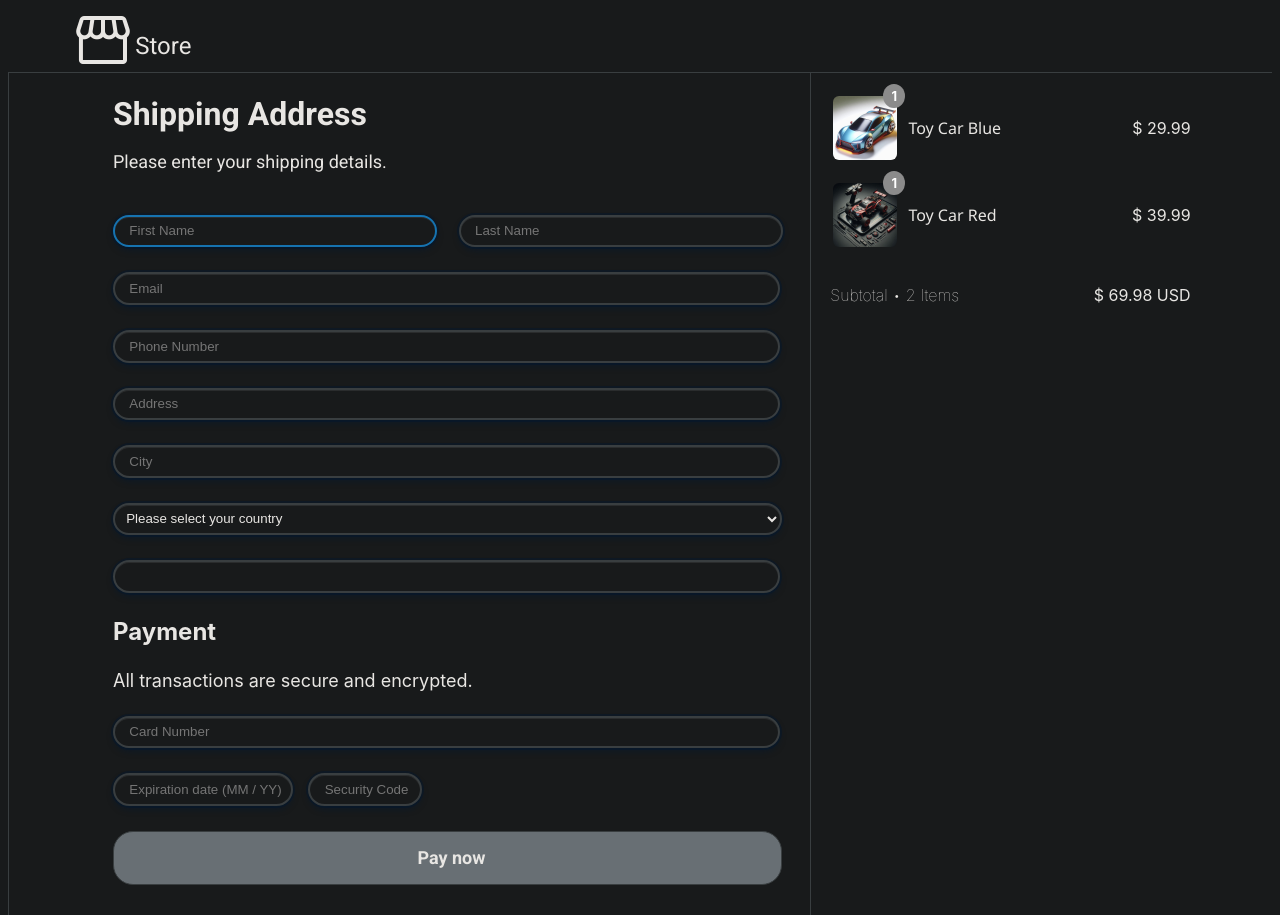
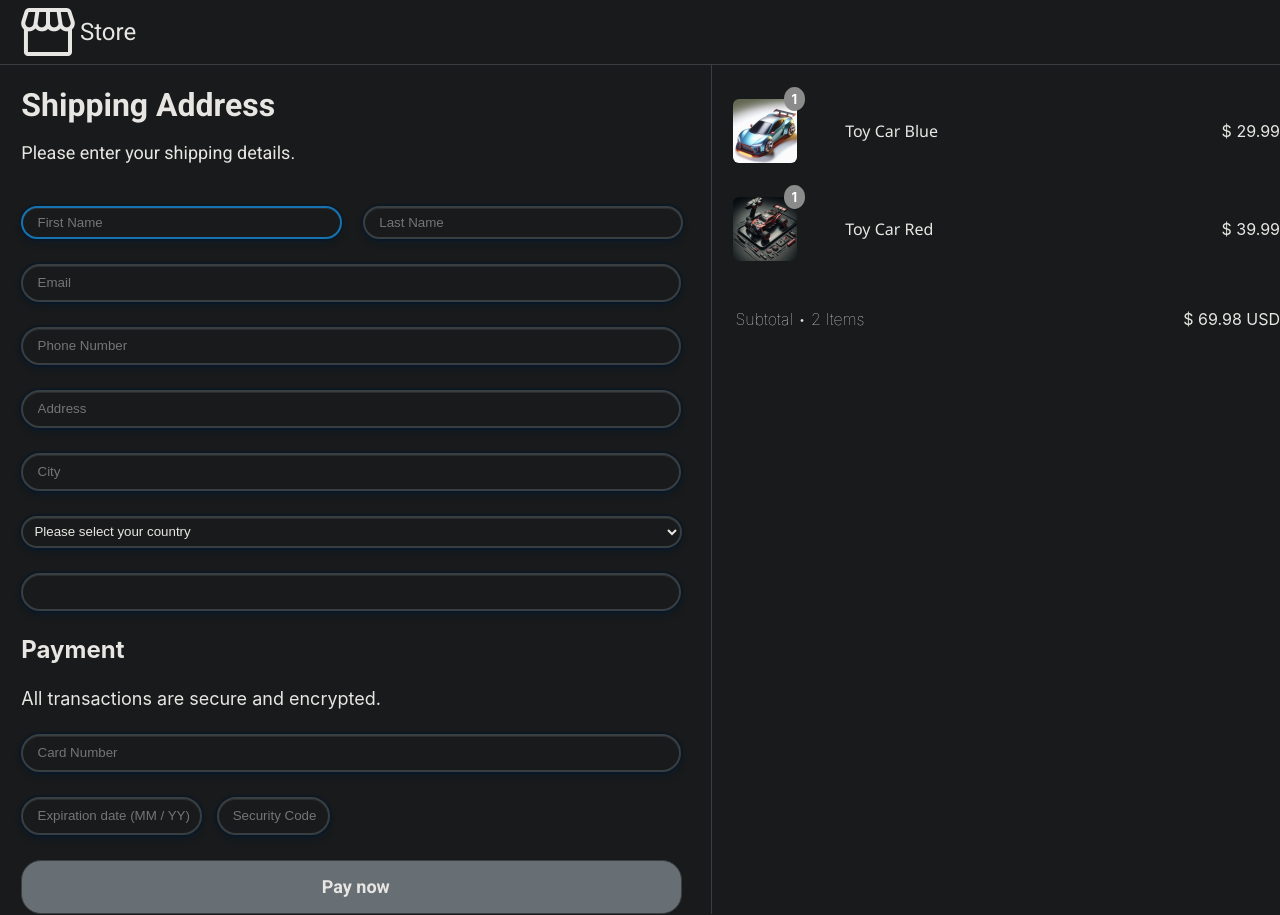
Before and after one commit to TroyWarez/basic-site, a React (Vite) app: page / in a window 1280 px wide. Built offline with nearby package versions, Linux system fonts and the light colour scheme.

Commit message:
css and element changes

```diff
--- a/src/components/CheckoutCart/CheckoutCart.module.css
+++ b/src/components/CheckoutCart/CheckoutCart.module.css
@@ -1,5 +1,6 @@
 .CheckoutCartContainer {
-       width: 30%;
+       width: 36rem;
+       border-left: 1px solid var(--main-bg-accentColor);
 }
 .CheckoutCartItem {
        text-align: left;
@@ -15,8 +16,8 @@
        align-items: center;
        display: flex;
        justify-content: space-between;
-       padding-top: 6%;
-       padding-left: 5%;
+       padding-top: 2rem;
+       padding-left: 1.5rem;
 }
 .p {
        font-size: medium;
@@ -24,7 +25,7 @@
        font-family:'Segoe UI', Tahoma, Geneva, Verdana, sans-serif;
        position: relative;
        flex-grow: 1;
-       padding-left: 3%;
+       padding-left: 3rem;
 }
 .pItemPrice {
        font-size: medium;
@@ -53,4 +54,6 @@
 }
 .img {
        border-radius: 6px;
+       height: 4rem;
+       width: 4rem;
 }
--- a/src/components/CheckoutCart/CheckoutCart.tsx
+++ b/src/components/CheckoutCart/CheckoutCart.tsx
@@ -4,7 +4,7 @@ interface CartProps {
   cartItems: CartItem[];
   className?: string;
 }
-const CheckoutCart = ({ cartItems, className}: CartProps) => {
+const CheckoutCart = ({ cartItems, className}: CartProps) : JSX.Element => {
   const subTotal = { displayCurrencyValue : 0.00, displayCurrencyValueType : ''};
   return (
     <>
--- a/src/components/CheckoutContainer/CheckoutContainer.module.css
+++ b/src/components/CheckoutContainer/CheckoutContainer.module.css
@@ -1,8 +1,6 @@
 .CheckoutContainer {
     display: flex;
     justify-content: center;
-    text-align: center;
-    border-left: 1px solid var(--main-bg-accentColor);
     width: 100%;
-    height: 100%;
+    min-height: 100vh;
 }
--- a/src/components/CheckoutContainer/CheckoutContainer.tsx
+++ b/src/components/CheckoutContainer/CheckoutContainer.tsx
@@ -2,12 +2,19 @@ import classes from './CheckoutContainer.module.css'
 import CheckoutCart from '../CheckoutCart/CheckoutCart'
 import CartItem from "../../models/CartItem.tsx";
 import OrderForm from '../OrderForm/OrderForm'
-const CheckoutContainer = () => {
+interface CheckoutContainerProps {
+  children: React.ReactNode;
+  value?: string | number;
+}
+const CheckoutContainer = ({
+  children
+}: CheckoutContainerProps) : JSX.Element => {
   const cartItems: CartItem[] = [
     {sku: 0, displayCurrencyValue: 29.99, displayCurrencyValueType:'USD', productImagePath:'Toy Car.jpg', displayItemName: 'Toy Car Blue', quantityNumber: 1},
     {sku: 1, displayCurrencyValue: 39.99, displayCurrencyValueType:'USD', productImagePath:'Toy Car Red.jpg', displayItemName: 'Toy Car Red', quantityNumber: 1}];
   return (
     <div className={classes.CheckoutContainer}>
+        {children}
         <OrderForm/>
         <CheckoutCart cartItems={cartItems}/>
     </div>
--- a/src/components/FormInput/FormInput.module.css
+++ b/src/components/FormInput/FormInput.module.css
@@ -4,7 +4,7 @@
     border-radius: 20px;
     border: 2px solid var(--main-bg-accentColor);
     width: 90%;
-    height: 2em;
+    height: 2rem;
     outline: none;
     margin-left: 3%;
     margin-top: 25px;
--- a/src/components/ImgButton/ImgButton.module.css
+++ b/src/components/ImgButton/ImgButton.module.css
@@ -1,19 +1,25 @@
-.button p, img {
-    color: #e8e6e3;
+.ImgButton {
+    color: var(--main-bg-textColor);
     font-size: x-large;
     font-family: "Roboto", sans-serif;
-    width: 64px;
-    height: 64px;
+    width: 78rem;
+    display: flex;
+    justify-content: flex-start;
+    align-items: center;
 }
-.button a {
+.Img {
+    height: 4rem;
+}
+.Link {
     text-decoration: none;
+    height: min-content;
+    color: var(--main-bg-textColor);
     display: flex;
-    width: min-content;
-    padding-left: 5%;
+    padding: 0;
 }
-.button {
-    color: #e8e6e3;
-    border-bottom: 1px solid var(--main-bg-accentColor);
-    width: 100%;
-    height: 64px;
+.p {
+    margin-top: 63%;
+    margin: 0;
+    display: flex;
+    height: min-content;
 }
--- a/src/components/ImgButton/ImgButton.tsx
+++ b/src/components/ImgButton/ImgButton.tsx
@@ -10,10 +10,12 @@ interface ImageButtonProps {
 }
 const ImgButton = ( {className, imgPath, name, altText, linkPath} : ImageButtonProps)  : JSX.Element => {
     return (
-        <div className={classes.button}>
-        <Link to={linkPath}>
-        <img className={`${classes.img} ${className}`} src={imgPath} alt={altText}/>
-        <p>{name}</p>
+        <div className={classes.ImgButton}>
+        <Link className={classes.Link} to={linkPath}>
+        <img className={`${classes.Img} ${className ? className : ''}`} src={imgPath} alt={altText}/>
+        </Link>
+        <Link className={classes.Link} to={linkPath}>
+        <p className={classes.p}><span>{name}</span></p>
         </Link>
         </div>
     );
--- /dev/null
+++ b/src/components/NavigationBar/NavigationBar.module.css
@@ -0,0 +1,7 @@
+.navbar {
+    color: var(--main-bg-textColor);
+    border-bottom: 1px solid var(--main-bg-accentColor);
+    display: flex;
+    justify-content: center;
+    align-items: center;
+}
--- /dev/null
+++ b/src/components/NavigationBar/NavigationBar.tsx
@@ -0,0 +1,10 @@
+import classes from "./NavigationBar.module.css"
+import ImgButton from "../ImgButton/ImgButton"
+export const NavigationBar = ()  : JSX.Element => {
+  return (
+    <div className={classes.navbar}>
+    <ImgButton imgPath={"storefrontIcon.png"} name={"Store"} altText={"Home"} linkPath="/"/>
+    </div>
+  )
+}
+export default NavigationBar
--- a/src/components/OrderForm/OrderForm.module.css
+++ b/src/components/OrderForm/OrderForm.module.css
@@ -4,7 +4,7 @@
   font-style: normal;
   font-size: xx-large;
   text-align: left;
-  margin: 0px;
+  margin: 0;
   padding-left: 3%;
   padding-top: 3%;
 }
@@ -19,12 +19,10 @@
   padding-left: 3%;
 }
 .form {
-  border-right: 1px solid var(--main-bg-accentColor);
   outline: 0 !important;
   box-sizing: border-box;
   width: 45rem;
   height: 100%;
-  padding-bottom: 30px;
   text-align: left;
 }
 .p {
@@ -78,7 +76,7 @@
 }
 #submit {
   background-color: #181a1b;
-  color: #e8e6e3;
+  color: var(--main-bg-textColor);
   border-radius: 20px;
   border: 1px solid var(--main-bg-accentColor);
   background-color: #686f74;
--- a/src/index.css
+++ b/src/index.css
@@ -14,6 +14,7 @@ body {
   --main-bg-accentColor: #393e40;
   --main-bg-textColor: #e8e6e3;
   height: max-content;
+  margin: 0;
 }
 .hide {
   visibility: hidden;
--- a/src/pages/CheckoutPage/CheckoutPage.tsx
+++ b/src/pages/CheckoutPage/CheckoutPage.tsx
@@ -1,11 +1,11 @@
-import Imgbutton from "../../components/ImgButton/ImgButton";
+import NavigationBar from "../../components/NavigationBar/NavigationBar";
 import CheckoutContainer from "../../components/CheckoutContainer/CheckoutContainer";
 import Footer from "../../components/CheckoutFooter/CheckoutFooter";
 const CheckoutPage = () => {
   return (
     <div>
     <title>Store Checkout</title>
-    <Imgbutton imgPath={"storefrontIcon.png"} name={"Store"} altText={"Home"} linkPath="/"/>
+    <NavigationBar/>
     <CheckoutContainer/>
     </div>
   );
```
